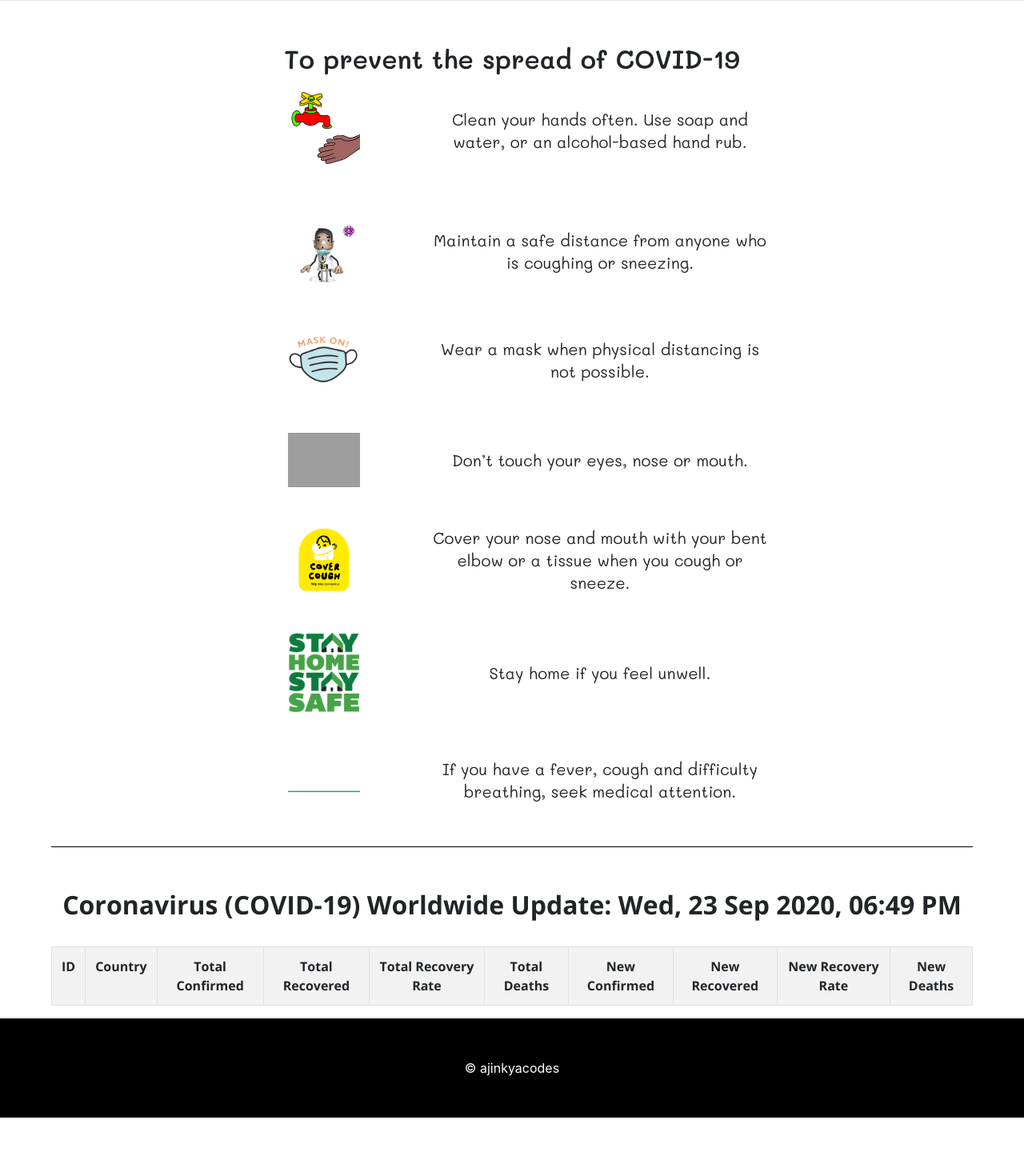
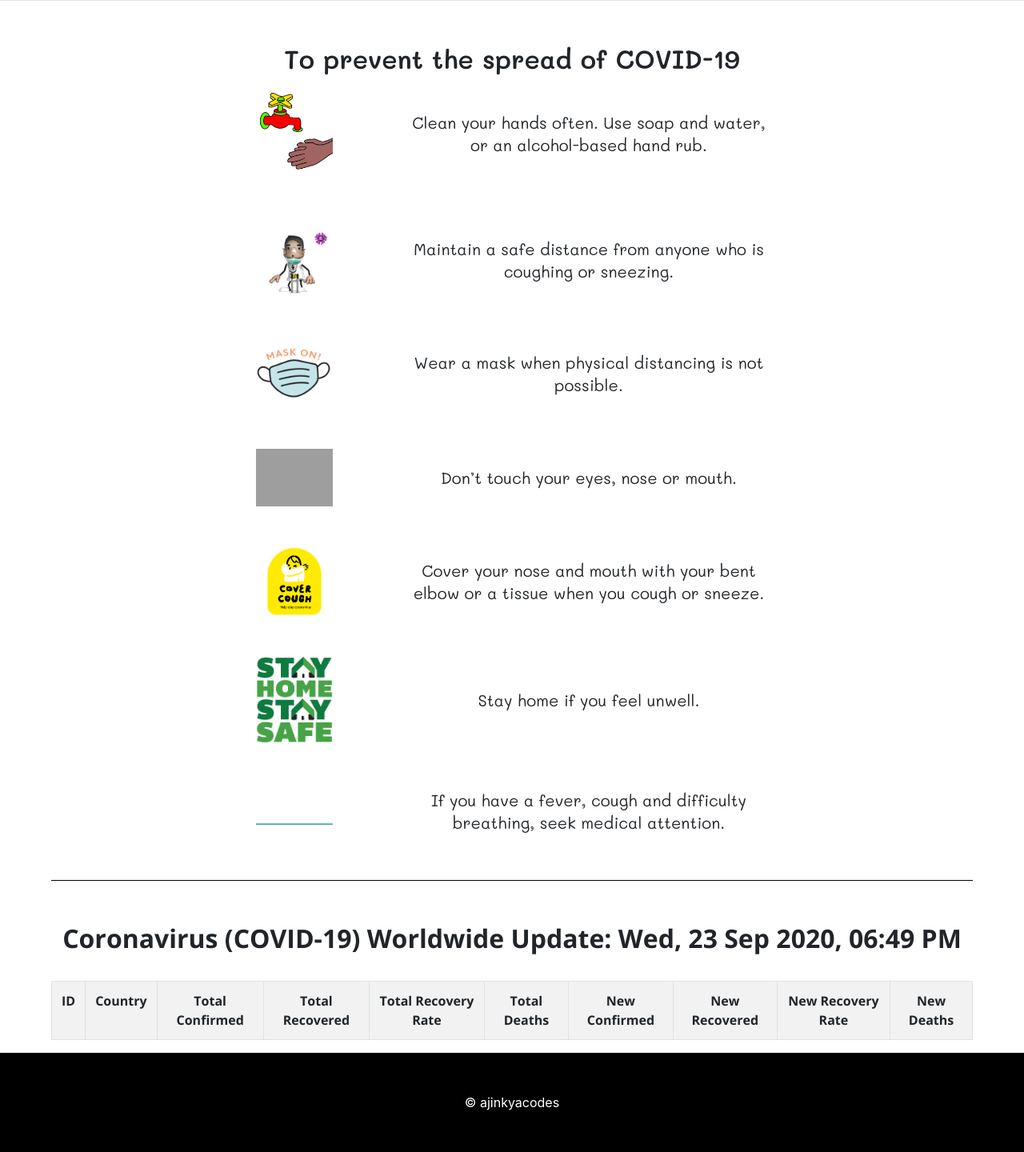
Before and after one commit to ajinkyacodes/coronavirus-update, a PHP site: page / in a window 1280 px wide. Shown: the part 361-1801 px from the top of the page at 80% size. Before the commit the page ends 1758 px from the top, so only its background shows below. Run offline with PHP 8.4, Linux system fonts and the light colour scheme; lists and menus that the app fills with data are empty; grey boxes are pictures that could not be loaded.

Commit message:
Prevention ul padding left removed

```diff
--- a/assets/css/style.css
+++ b/assets/css/style.css
@@ -78,6 +78,8 @@
     line-height: 1.4;
     text-align: center;
 }
+
+.preventions-ul { padding-left: 0; }
 
 .preventions-ul li {
     margin-bottom: 30px;
```
